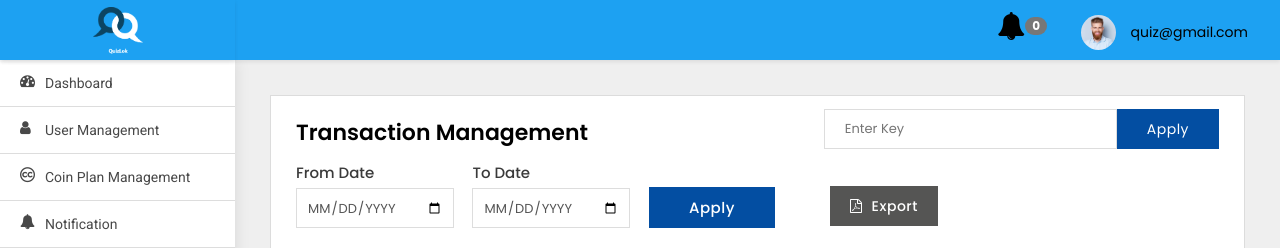
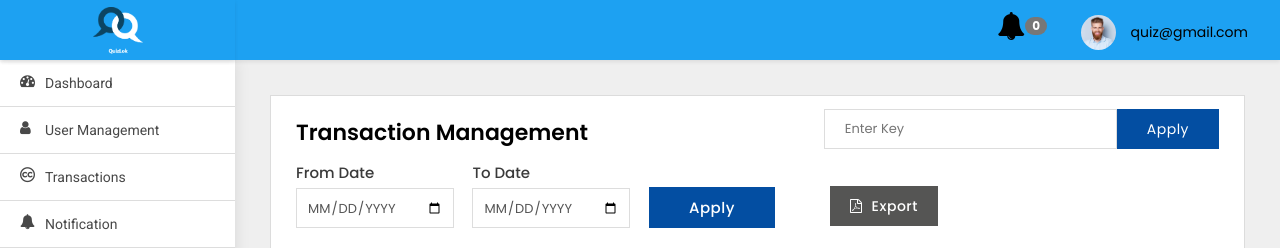
Before and after one commit to choudharyamit26/Cipher, a Django app: page /adminpanel/transaction/ in a window 1280 px wide. Shown: the top 248 px of the page. Run offline with Django 3.2, Linux system fonts and the light colour scheme; a user stored in the database is signed in; data comes from the database, SQL or seed files in the repository; data that the repository does not hold is empty; parts of the project's set-up code (start-up, migrations or seed data) failed here and were passed over; some libraries are stand-ins or nearby versions.

Commit message:
Added transaction management

```diff
--- a/adminpanel/templates/base.html
+++ b/adminpanel/templates/base.html
@@ -58,7 +58,7 @@
         </li>
         <li class="nav-item nav-link {% if request.resolver_match.view_name  == 'adminpanel:coin-plan-list' %}active{% endif %}">
             <a href="{% url 'adminpanel:coin-plan-list' %}">
-                <span><i class="fa fa-creative-commons"></i></span> Coin Plan Management
+                <span><i class="fa fa-creative-commons"></i></span> Transactions
             </a>
         </li>
         <!--        <li class="nav-item nav-link {% if request.resolver_match.view_name  == 'adminpanel:transaction' %}active{% endif %}">-->
--- a/adminpanel/templates/coin-list.html
+++ b/adminpanel/templates/coin-list.html
@@ -14,7 +14,7 @@
             {% endfor %}
             {% endif %}
             <div class="enterKey">
-                <h4 class="Title">Coin Plan Management</h4>
+                <h4 class="Title">Transactions</h4>
             </div>
 <!--            <div class="enterKey">-->
 <!--                <a class="btn btn-primary float-right" href="{% url 'adminpanel:create-coin-plan' %}" style="margin-top:-45px;">Create New Plan</a>-->
```
